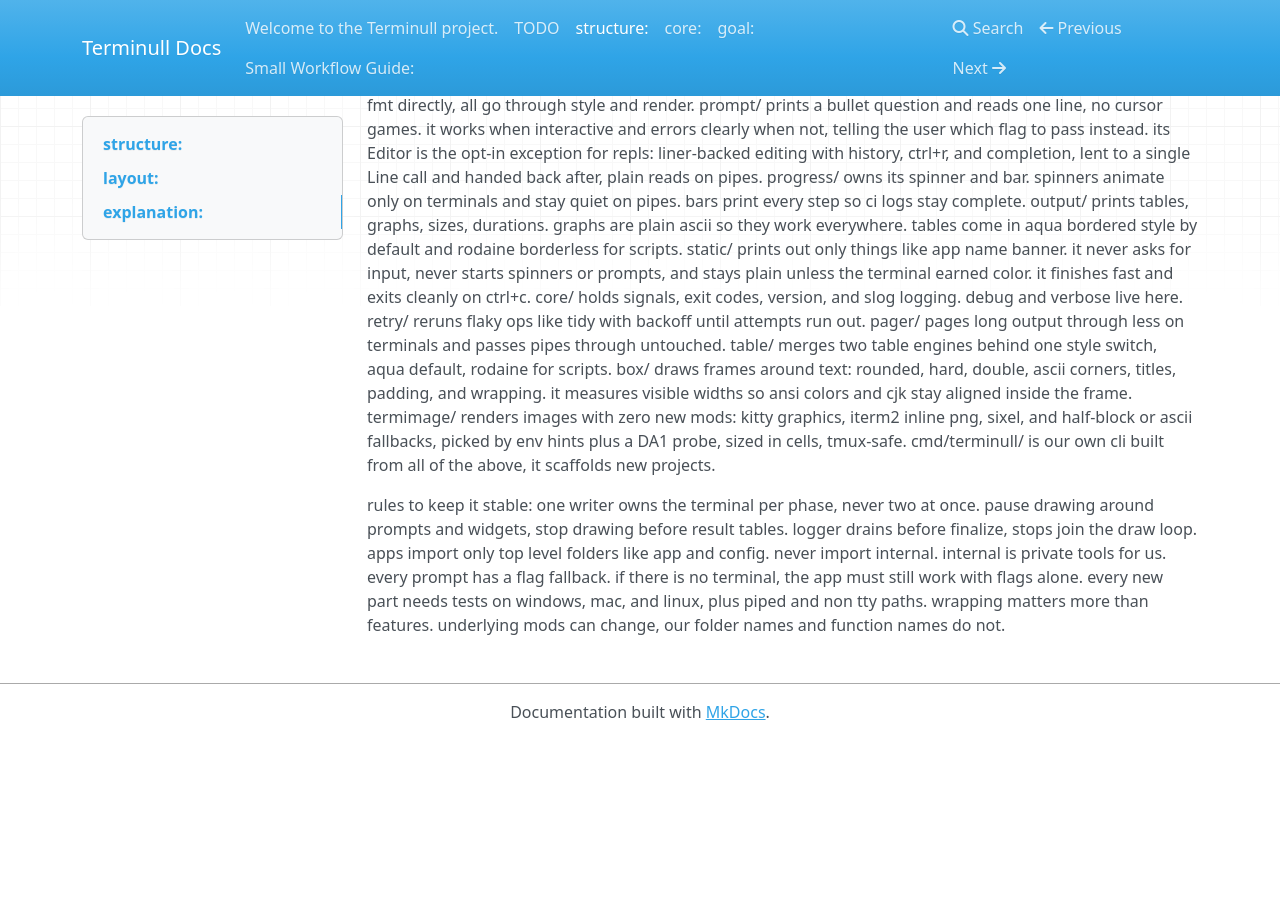
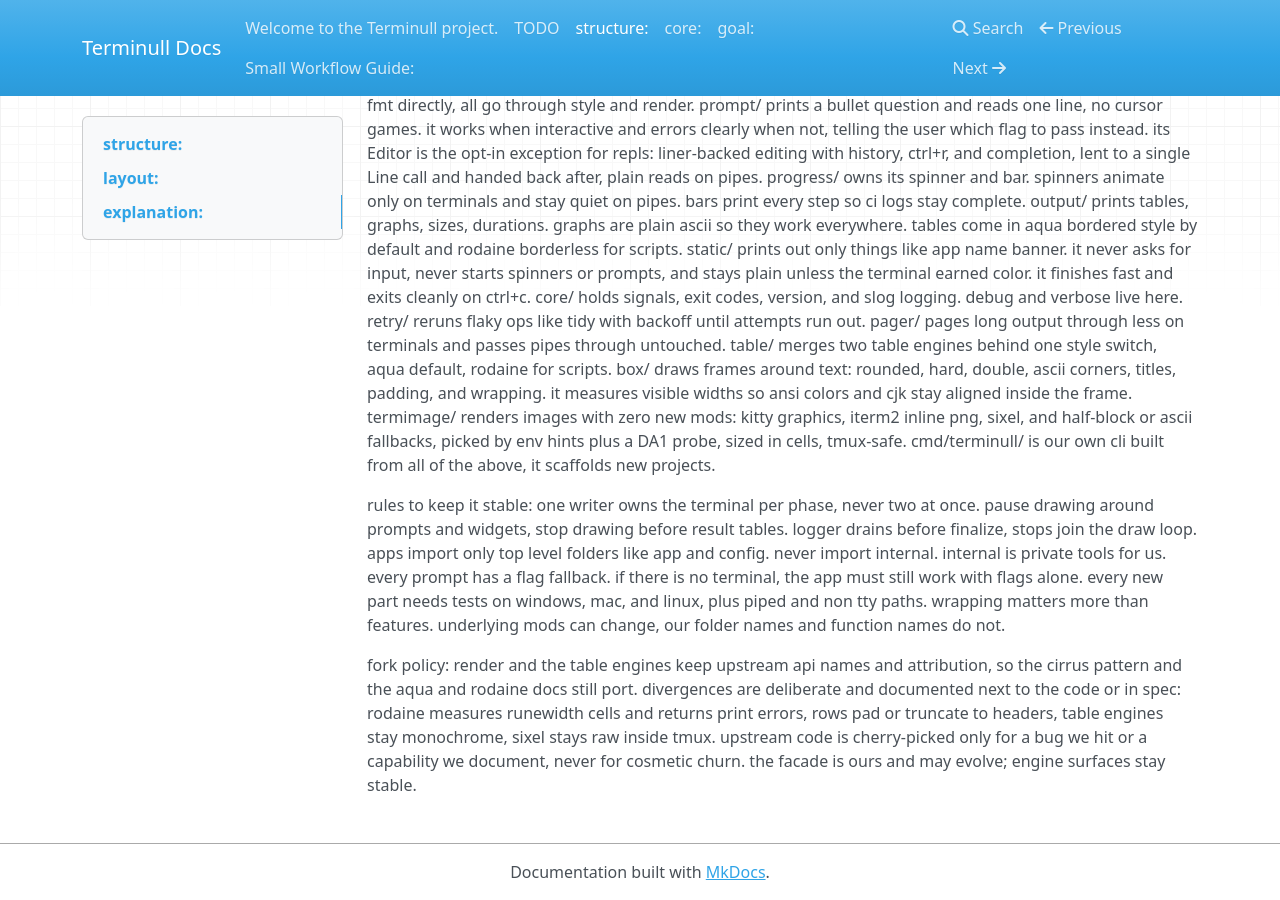
Before and after one commit to CHE3MZ/terminull, an MkDocs documentation site: the page built from docs/architecture.md, in a window 1280 px wide and 900 px high, scrolled down 910 px. Built offline with MkDocs 1.6.1, drawn with Linux system fonts in a browser that asks for light colours; nearby versions of some CDN libraries; before the commit the page ends 1650 px from its top, so only the background shows below that.

Commit message:
docs: note fork policy and table scheme boundary

```diff
--- a/docs/architecture.md
+++ b/docs/architecture.md
@@ -78,3 +78,8 @@ apps import only top level folders like app and config. never import internal. i
 every prompt has a flag fallback. if there is no terminal, the app must still work with flags alone.
 every new part needs tests on windows, mac, and linux, plus piped and non tty paths.
 wrapping matters more than features. underlying mods can change, our folder names and function names do not.
+
+fork policy:
+render and the table engines keep upstream api names and attribution, so the cirrus pattern and the aqua and rodaine docs still port.
+divergences are deliberate and documented next to the code or in spec: rodaine measures runewidth cells and returns print errors, rows pad or truncate to headers, table engines stay monochrome, sixel stays raw inside tmux.
+upstream code is cherry-picked only for a bug we hit or a capability we document, never for cosmetic churn. the facade is ours and may evolve; engine surfaces stay stable.
```
Also changed, not shown: docs/TODO.md (+2 -0 lines), docs/spec.md (+1 -0 lines).
